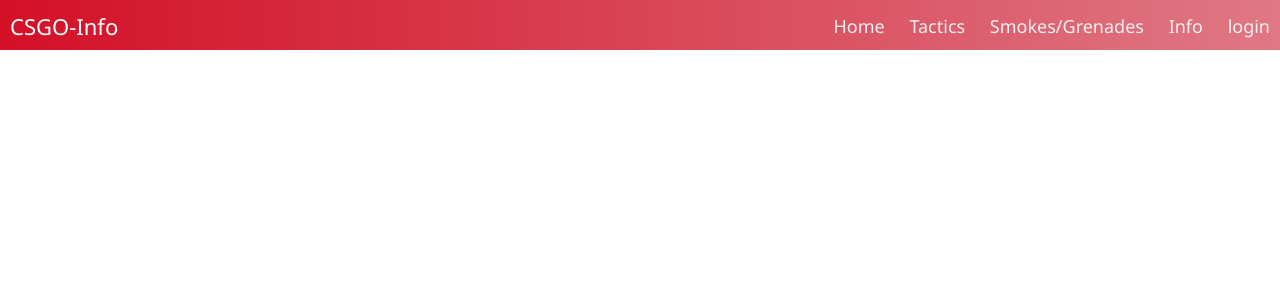
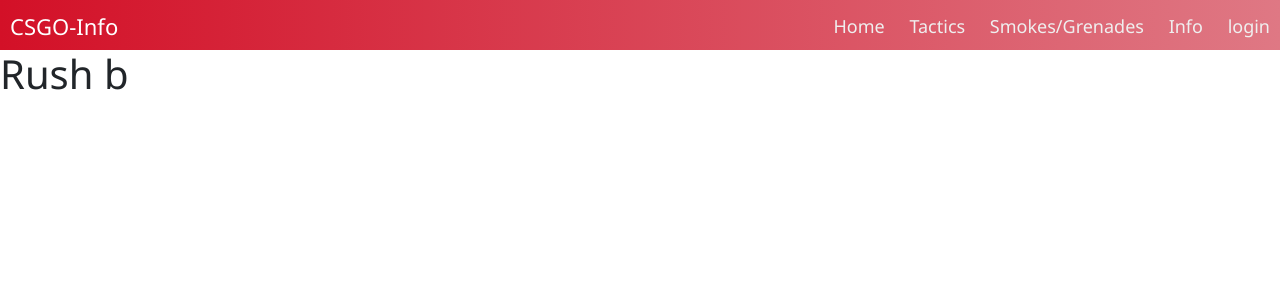
Before and after one commit to Baartie/Projectweek, a PHP site: page / in a window 1280 px wide. Shown: the top 300 px of the page. Run offline with PHP 8.4, Linux system fonts and the light colour scheme; some libraries are stand-ins or nearby versions.

Commit message:
Added: TEXT met een image

```diff
--- a/index.php
+++ b/index.php
@@ -36,9 +36,13 @@
     </div>
 
     <!-- Moving background !-->
-
-    <!-- Bootstrap scripts !-->
-    <?php include'./bsscripts.php'; ?>
+    <div class="page">
+        <header>
+            <h1>Rush b</h1>
+        </header>
+        </h1>
+        <!-- Bootstrap scripts !-->
+        <?php include'./bsscripts.php'; ?>
 
 </body>
 
```
